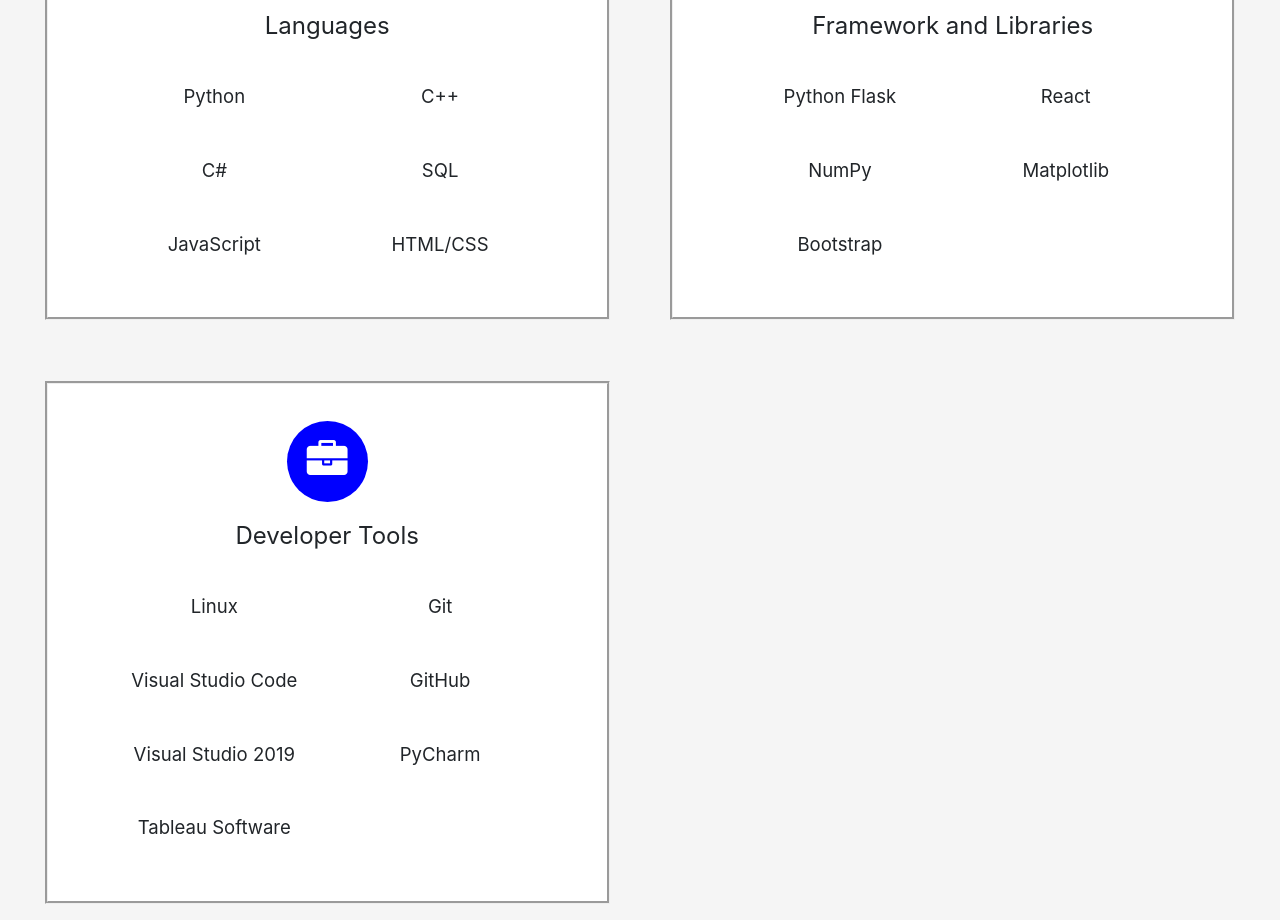
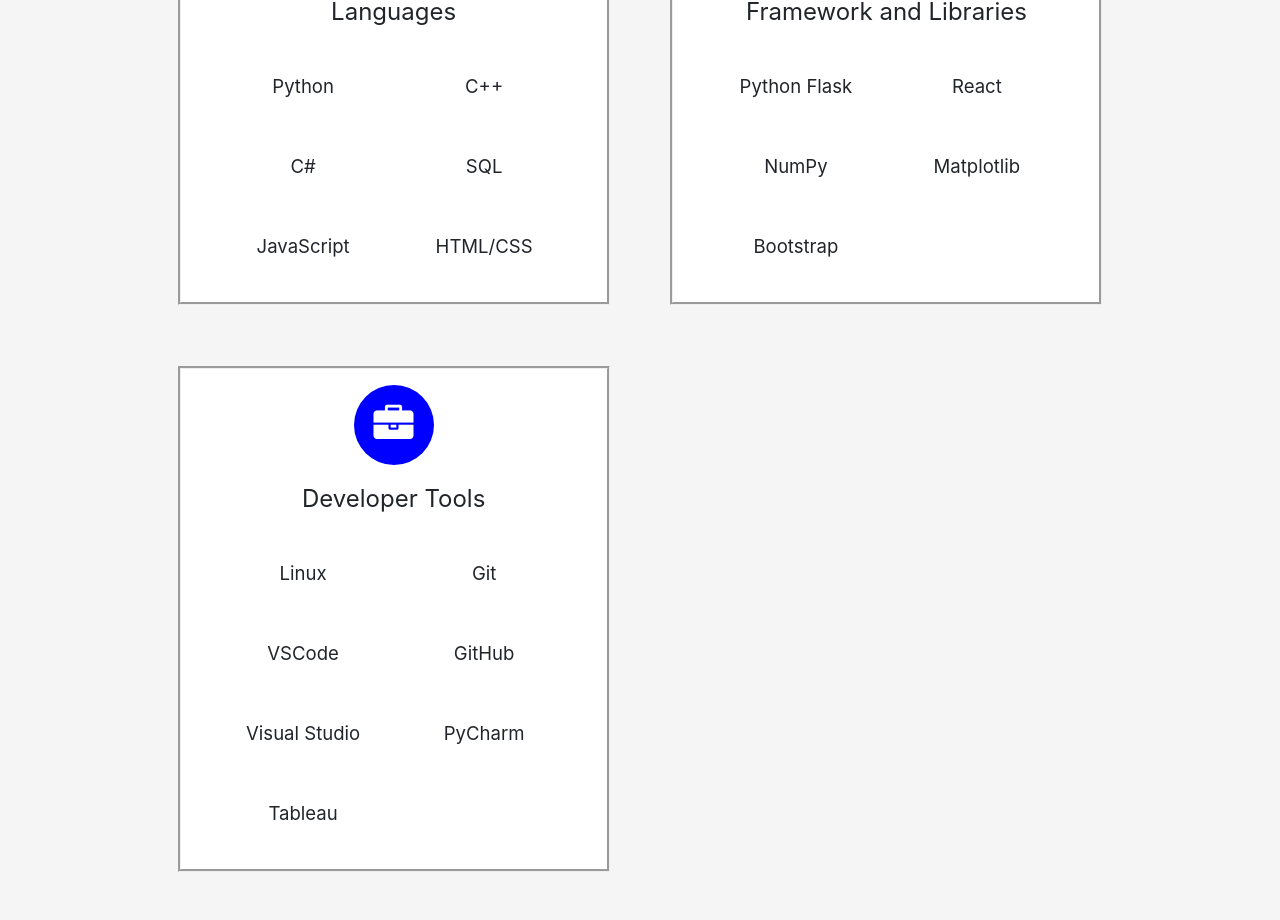
Before and after one commit to jcrz28/Personal-Website-ReactJS, a React (Create React App) app in the folder personal-website/: page /Skills in a window 1280 px wide. Shown: the part 280-1200 px from the top of the page. After the commit the page ends 1176 px from the top, so only its background shows below. Built offline with nearby package versions, Linux system fonts and the light colour scheme.

Commit message:
Added self UI Container

```diff
--- /dev/null
+++ b/personal-website/src/UI/Section.js
@@ -0,0 +1,10 @@
+import classes from './Section.module.css';
+
+const Section = props => {
+    return (
+        <section className={`${classes.section} ${props.className}`}>
+            {props.children}
+        </section>
+    )
+}
+export default Section
--- /dev/null
+++ b/personal-website/src/UI/Section.module.css
@@ -0,0 +1,22 @@
+.section {
+    margin: auto;
+    padding: 1.5rem 1rem;
+}
+
+@media screen and (min-width: 1150px) {
+    .section{
+        max-width: 920px;
+    }
+}
+
+@media screen and (min-width: 1440px) {
+    .section{
+        max-width: 1150px;
+    }
+}
+
+@media screen and (min-width: 1800px) {
+    .section{
+        max-width: 1440px;
+    }
+}
--- a/personal-website/src/components/Information/Information.js
+++ b/personal-website/src/components/Information/Information.js
@@ -1,10 +1,10 @@
-import React from 'react';
+import Section from '../../UI/Section';
 import classes from './Information.module.css';
 import InformationImages from './InformationImages';
 
 const Information = () => {
     return (
-        <section className={classes.about}>
+        <Section className={classes.about}>
             <div className= {classes.grid}>
                 <InformationImages/>
                 <div className = {classes.info}>
@@ -21,7 +21,7 @@ const Information = () => {
                     </p>
                 </div>
             </div>
-        </section>
+        </Section>
     );
 }
 export default Information
--- a/personal-website/src/components/Information/Information.module.css
+++ b/personal-website/src/components/Information/Information.module.css
@@ -11,7 +11,7 @@
 .grid{
     display: grid;
     grid-template-columns: 1fr 2fr;
-    padding: calc(1vw + 1rem);
+    grid-gap:calc(1vw + 1rem);
 }
 
 .info{
@@ -25,7 +25,7 @@
     text-align: justify;
 }
 
-@media screen and (max-width: 1400px) {
+@media screen and (max-width: 1440px) {
     .grid{
         grid-template-columns: repeat(1, 1fr);
     }
--- a/personal-website/src/components/Profile/Profile.js
+++ b/personal-website/src/components/Profile/Profile.js
@@ -1,3 +1,4 @@
+import Section from '../../UI/Section';
 import classes from './Profile.module.css';
 import ResumePDF from '../../assets/CruzResume.pdf'
 import HeaderPhoto from '../../assets/img/header-photo.jpg';
@@ -5,8 +6,8 @@ import ProfilePhoto from '../../assets/img/profile-photo.jpg';
 
 const Profile = () => {
     return (
-        <section className={classes.card}>
-            <div className={classes.ID}>
+        <Section className={classes.card}>
+            <div className={classes.id}>
                 <div className = {classes.header}>
                     <img alt = "headerBackground" src = {HeaderPhoto}/>
                 </div>
@@ -46,7 +47,7 @@ const Profile = () => {
                     </a>
                 </div>
             </div>
-        </section>
+        </Section>
     );
 }
 export default Profile
--- a/personal-website/src/components/Profile/Profile.module.css
+++ b/personal-website/src/components/Profile/Profile.module.css
@@ -1,17 +1,16 @@
 .card{
     display: flex;
+    flex-direction: column;
     justify-content: center;
     align-items: center;
-    padding: 1rem;
 
     /* Prevent contents from going up */
     min-height: 90vh;
 }
 
-.ID{
-    flex-direction: column;
-    width: calc(1vw + 20rem);
-
+.id{
+    width: 100%;
+    max-width: 25rem;
     background-color: white;
     border-style: groove;
 }
--- a/personal-website/src/components/Projects/Projects.js
+++ b/personal-website/src/components/Projects/Projects.js
@@ -1,4 +1,5 @@
 import {useState} from 'react';
+import Section from '../../UI/Section';
 import classes from './Projects.module.css';
 import ProjectLists from './ProjectLists';
 import ProjectFilter from './ProjectFilter';
@@ -36,7 +37,7 @@ const Projects = () => {
     ));
 
     return (
-        <section className={classes.project}>
+       <Section>
             <h1> Projects </h1>
 
             <ProjectFilter
@@ -48,7 +49,7 @@ const Projects = () => {
                 { filteredYear === 'all' && allProjects}
                 { filteredYear !== 'all' && yearProjects}
             </main>
-        </section>
+        </Section>
     );
 }
 export default Projects
--- a/personal-website/src/components/Projects/Projects.module.css
+++ b/personal-website/src/components/Projects/Projects.module.css
@@ -1,8 +1,3 @@
-.project{
-    padding: 1rem ;
-    margin: 0rem calc(1vw + 1rem);
-}
-
 .grid {
     display: grid;
     grid-template-columns: repeat(2, 1fr);
--- a/personal-website/src/components/Skills/DeveloperTools.js
+++ b/personal-website/src/components/Skills/DeveloperTools.js
@@ -12,17 +12,17 @@ const DeveloperTools = () => {
             </div>
 
             <div className = {classes.list}>
-                <label>Visual Studio Code</label>
+                <label>VSCode</label>
                 <label>GitHub</label>
             </div>
 
             <div className = {classes.list}>
-                <label>Visual Studio 2019</label>
+                <label>Visual Studio</label>
                 <label>PyCharm</label>
             </div>
 
             <div className = {classes.list}>
-                <label>Tableau Software</label>
+                <label>Tableau</label>
             </div>
         </div>
     );
--- a/personal-website/src/components/Skills/Skills.js
+++ b/personal-website/src/components/Skills/Skills.js
@@ -1,3 +1,4 @@
+import Section from '../../UI/Section';
 import classes from './Skills.module.css';
 import Languages from './Languages';
 import FrameworkAndLibraries from './FrameworkAndLibraries';
@@ -5,14 +6,14 @@ import DeveloperTools from './DeveloperTools';
 
 const Skills = () => {
     return (
-        <section className={classes.skill}>
+        <Section className ={classes.skill}>
             <h1 className = "title">Skills</h1>
             <div className = {classes.grid}>
                 <Languages />
                 <FrameworkAndLibraries />
                 <DeveloperTools />
             </div>
-    </section>
+    </Section>
     );
 }
 
--- a/personal-website/src/components/Skills/Skills.module.css
+++ b/personal-website/src/components/Skills/Skills.module.css
@@ -2,8 +2,6 @@
     display: flex;
     flex-direction: column;
     justify-content: center;
-    padding: 1rem;
-    margin: 0rem calc(1vw + 1rem);
 
     /* Prevent contents from going up */
     min-height: 90vh;
@@ -18,7 +16,7 @@
 
 .set{
     background-color: white;
-    padding: calc(1vw + 1.5rem);
+    padding: 1rem;
     border-style: groove;
 }
 
@@ -28,11 +26,11 @@
     align-items: center;
     margin: auto;
 
-    width: calc(.1vw + 5rem);
-    height: calc(.1vh + 5rem);
+    width: 5rem;
+    height: 5rem;
 
     border-radius: 3rem;
-    font-size: calc(.1vh + 2.5rem);
+    font-size: 2.5rem;
 
     background-color: blue;
     color: white;
@@ -42,20 +40,24 @@
     display: grid;
     grid-template-columns: repeat(2, 1fr);
 
-    line-height: calc(1vh + 2rem);
-    padding: calc(.1vh + 1rem);
+    line-height: 3rem;
+    padding: 1rem;
 }
 
 @media screen and (max-width: 1420px) {
     .grid{
         grid-template-columns: repeat(2, 1fr);
     }
+    .skill{
+        align-items: center;
+    }
+    .set{
+        width: 80vw;
+        max-width: 27rem;
+    }
 }
 
 @media screen and (max-width: 950px){
-    .skill{
-        align-items: center;
-    }
     .grid, .list{
         grid-template-columns: repeat(1, 1fr);
     }
@@ -63,8 +65,4 @@
         line-height: 3rem;
         padding: 0rem;
     }
-    .set{
-        width: 80vw;
-        max-width: 27rem;
-    }
 }
```
